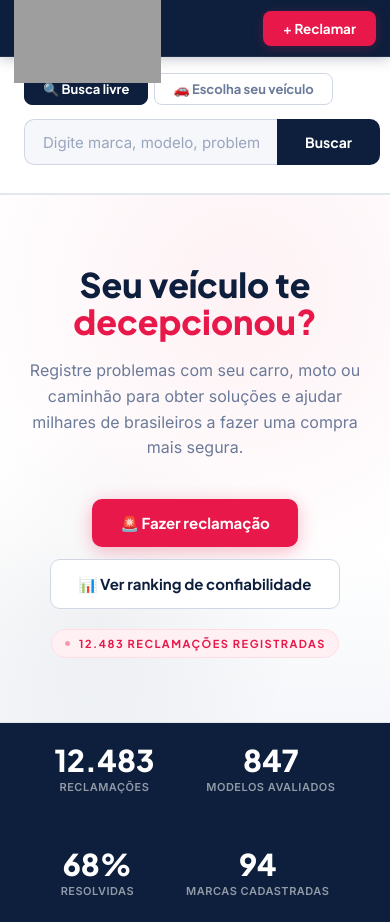
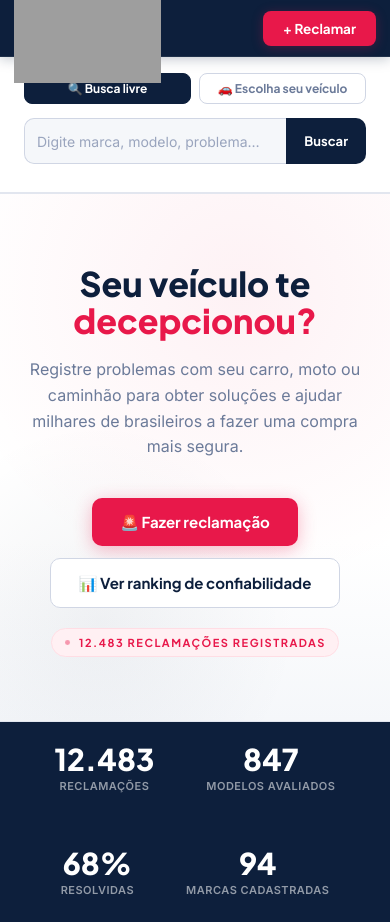
Before and after one commit to edircesar/doutoroficina, a PHP site: page / in a window 390 px wide. Shown: the top 922 px of the page. Run offline with PHP 8.4, Linux system fonts and the light colour scheme; some libraries are stand-ins or nearby versions; grey boxes are pictures that could not be loaded.

Commit message:
Ajuste na barra de busca mobile para evitar corte na direita

```diff
--- a/assets/css/style.css
+++ b/assets/css/style.css
@@ -218,6 +218,10 @@ header{
 .sbr-green{color:var(--green)!important}
 @media(max-width:640px){
   .search-bar-wrap{position:static}
+  .search-tabs{flex-wrap:wrap;gap:8px}
+  .stab{flex:1;min-width:140px;padding:7px 10px;font-size:12px;text-align:center}
+  .search-free input{font-size:14px;padding:0 12px}
+  .sb-btn{padding:0 18px;font-size:13px}
   .search-fipe-row{flex-direction:column}
   .sfipe-group{min-width:100%}
   .search-fipe-row .sb-btn{width:100%}
```
